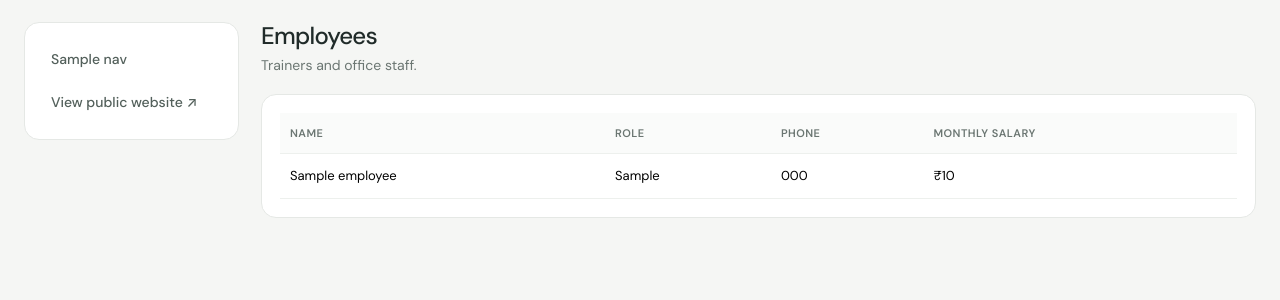
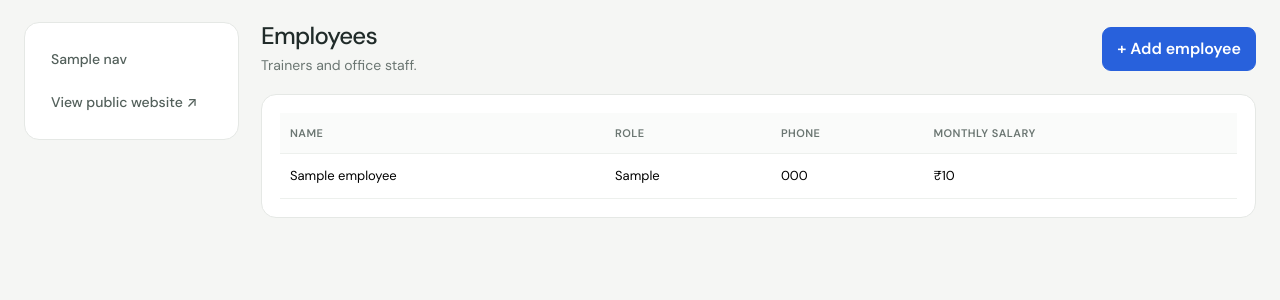
Before and after one commit to Hardikkk-1209/RBAC_PayemntGateway-db, a Django app: template templates/admin/employees.html in a window 1280 px wide. Shown: the part 65-365 px from the top of the page. Run offline with Django 5.2, Linux system fonts and the light colour scheme; the template is opened without the code that fills it: most values are stand-ins (such as "Sample title", 1, 10 or a date in 2020).

Commit message:
feat: add admin extension and operational forms

```diff
--- a/templates/admin/employees.html
+++ b/templates/admin/employees.html
@@ -1 +1 @@
-{% extends "admin/base_admin.html" %}{% block content %}<div class="page-head"><div><h1>Employees</h1><div class="muted">Trainers and office staff.</div></div></div><section class="panel"><div class="table-responsive"><table class="table"><thead><tr><th>Name</th><th>Role</th><th>Phone</th><th>Monthly salary</th></tr></thead><tbody>{% for e in employees %}<tr><td>{{ e.employee_name }}</td><td>{{ e.get_designation_display }}</td><td>{{ e.phone }}</td><td>₹{{ e.monthly_salary }}</td></tr>{% empty %}<tr><td colspan="4" class="empty">Add employees through Django admin.</td></tr>{% endfor %}</tbody></table></div></section>{% endblock %}
+{% extends "admin/base_admin.html" %}{% block content %}<div class="page-head"><div><h1>Employees</h1><div class="muted">Trainers and office staff.</div></div><a class="btn btn-primary" href="{% url 'employee_create' %}">+ Add employee</a></div><section class="panel"><div class="table-responsive"><table class="table"><thead><tr><th>Name</th><th>Role</th><th>Phone</th><th>Monthly salary</th></tr></thead><tbody>{% for e in employees %}<tr><td>{{ e.employee_name }}</td><td>{{ e.get_designation_display }}</td><td>{{ e.phone }}</td><td>₹{{ e.monthly_salary }}</td></tr>{% empty %}<tr><td colspan="4" class="empty">Add employees through Django admin.</td></tr>{% endfor %}</tbody></table></div></section>{% endblock %}
```
